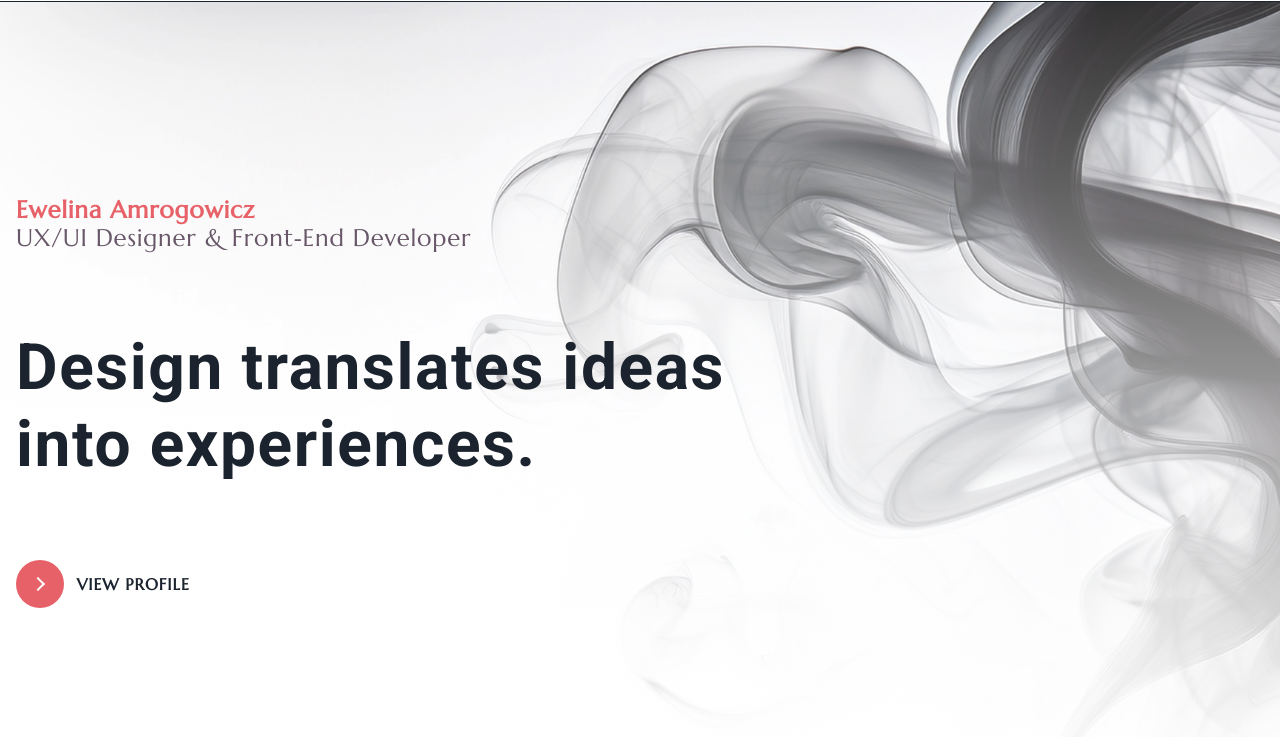
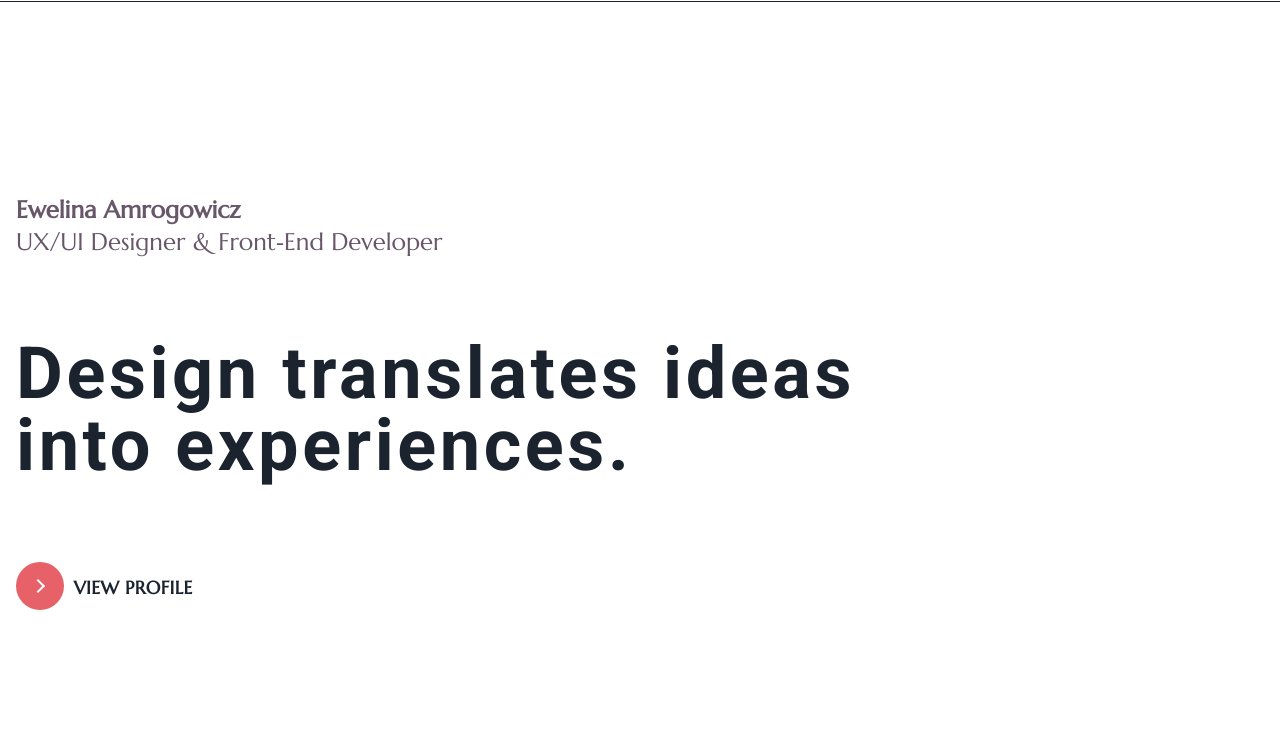
Before and after one commit to EAmrogowicz/EwelinaPortfolio, a website: page index.html in a window 1280 px wide. Shown: the part 63-800 px from the top of the page. Drawn offline with nearby package versions, Linux system fonts and the light colour scheme; files that its build step writes are made by us from their sources.

Commit message:
hero: tailwind

```diff
--- a/index.html
+++ b/index.html
@@ -4,13 +4,12 @@
     <meta charset="UTF-8" />
     <meta name="viewport" content="width=device-width, initial-scale=1.0" />
     <title>Ewelina — Portfolio</title>
+    <!-- Compiled Tailwind CSS -->
     <link href="./dist/styles.css" rel="stylesheet" />
     <link
       rel="stylesheet"
       href="https://cdnjs.cloudflare.com/ajax/libs/font-awesome/6.4.2/css/all.min.css"
     />
-    <link href="/dist/styles.css" rel="stylesheet" />
-    <link rel="stylesheet" href="styles.css" />
   </head>
   <body>
     <header>
@@ -94,17 +93,34 @@
     </header>
 
     <main>
-      <section id="home" class="hero">
-        <div class="smoke"></div>
+      <section
+        id="home"
+        class="hero relative min-h-dvh flex items-end sm:items-center justify-start text-left overflow-hidden pb-24 sm:pb-0"
+      >
         <div class="container">
-          <p class="subtitle text-bold text-accent">Ewelina Amrogowicz</p>
-          <p class="subtitle">UX/UI Designer & Front‑End Developer</p>
-          <h1>Design translates ideas<br />into experiences.</h1>
+          <p
+            class="text-lg sm:text-2xl font-extrabold leading-normal text-secondary font-accent text-shadow-xs"
+          >
+            Ewelina Amrogowicz
+          </p>
+          <p
+            class="text-lg sm:text-2xl leading-normal text-secondary font-accent"
+          >
+            UX/UI Designer & Front‑End Developer
+          </p>
+          <h1
+            class="text-4xl sm:text-6xl md:text-7xl font-bold leading-tight tracking-wider my-16 sm:my-20"
+          >
+            Design translates ideas<br />into experiences.
+          </h1>
           <button class="btn-primary">
             <span class="circle" aria-hidden="true">
               <span class="icon arrow"></span>
             </span>
-            <span class="btn-text">View Profile</span>
+            <span
+              class="btn-text font-accent tracking-wide text-base sm:text-lg text-accent font-bold leading-[1.6] text-center uppercase"
+              >View Profile</span
+            >
           </button>
         </div>
       </section>
@@ -186,7 +202,7 @@
     <footer>
       <div class="container footer-flex">
         <span class="logo">
-          <img src="../media/logo.svg" alt="Ewelina's logo" />
+          <img src="media/logo.svg" alt="Ewelina's logo" />
         </span>
         <span>Copyright © 2025 | All Rights Reserved</span>
       </div>
```
